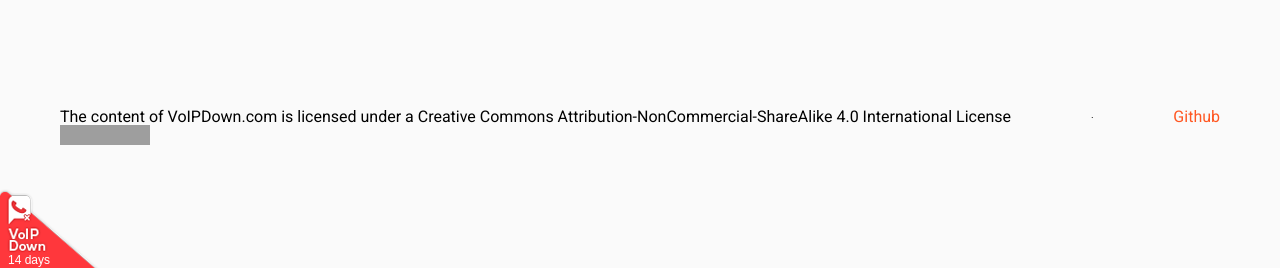
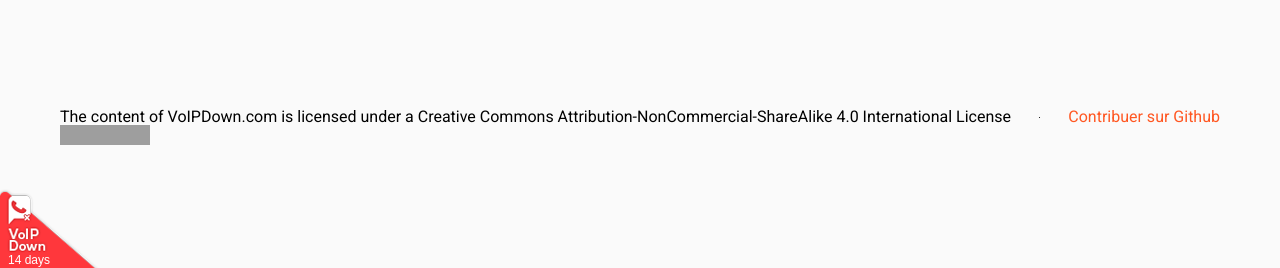
Before and after one commit to VoIPDown/voipdown.github.io, a Jekyll site: the page built from index.markdown, in a window 1280 px wide and 900 px high, scrolled down 1004 px. Shown: the part 632-900 px from the top of the window. Built offline with Jekyll 4.4.1, drawn with Linux system fonts in a browser that asks for light colours; grey boxes are pictures that could not be loaded.

Commit message:
Update config+footer to eventually include Facebook and Github repo.

```diff
--- a/_config.yml
+++ b/_config.yml
@@ -10,9 +10,9 @@
 fixedNav: 'true' # true or false
 theme: orange # green, blue, orange, purple, grey
 twitterUsername:
-githubUsername: voipdown
-dribbbleUsername:
-codepenUsername:
+githubUsername: 'VoIPDown/voipdown.github.io'
+facebookUsername:
+
 
 # Build settings
 permalink: /:year/:month/:title
--- a/_includes/footer.html
+++ b/_includes/footer.html
@@ -8,10 +8,9 @@
       </a>
       </p>.
     <p>
-      {% if site.twitterUsername %}<a href="https://twitter.com/{{ site.twitterUsername }}">Twitter</a>{% endif %}
-      {% if site.githubUsername %}<a href="https://github.com/{{ site.githubUsername }}">Github</a>{% endif %}
-      {% if site.dribbbleUsername %}<a href="https://dribbble.com/{{ site.dribbbleUsername }}">Dribbble</a>{% endif %}
-      {% if site.codepenUsername %}<a href="http://codepen.io/{{ site.codepenUsername }}">CodePen</a>{% endif %}
+      {% if site.twitterUsername %}<a target="_blank" href="https://twitter.com/{{ site.twitterUsername }}">Twitter</a>{% endif %}
+      {% if site.facebookUsername %}<a target="_blank" href="https://facebook.com/{{ site.facebookUsername }}">Facebook</a>{% endif %}
+      {% if site.githubUsername %}<a target="_blank" href="https://github.com/{{ site.githubUsername }}">Contribuer sur Github</a>{% endif %}
     </p>
   </div>
 </footer>
```
